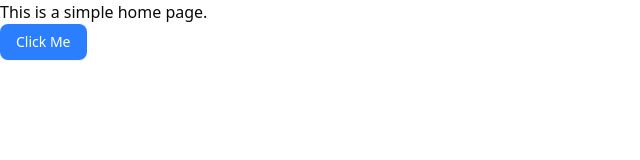
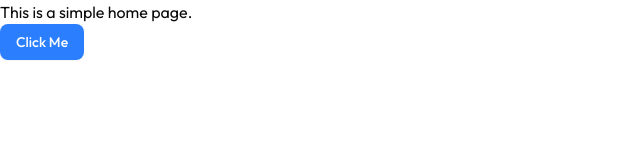
Before and after one commit to raj-projects/ai-short-vid, a Next.js app: page / in a window 1280 px wide. Shown: the top 160 px of the page, without its empty margins (0-640 px from the left). Built offline with nearby package versions, Linux system fonts and the light colour scheme; no server answers.

Commit message:
Updated fonts

```diff
--- a/app/layout.js
+++ b/app/layout.js
@@ -2,29 +2,17 @@ import { Geist, Geist_Mono } from "next/font/google";
 import "./globals.css";
 import { ClerkProvider } from "@clerk/nextjs";
 import Provider from "./provider";
+import { Outfit } from "next/font/google";
 
-const geistSans = Geist({
-  variable: "--font-geist-sans",
+const outfit = Outfit({
   subsets: ["latin"],
 });
-
-const geistMono = Geist_Mono({
-  variable: "--font-geist-mono",
-  subsets: ["latin"],
-});
-
-export const metadata = {
-  title: "Create Next App",
-  description: "Generated by create next app",
-};
 
 export default function RootLayout({ children }) {
   return (
     <ClerkProvider>
       <html lang="en">
-        <body
-          className={`${geistSans.variable} ${geistMono.variable} antialiased`}
-        >
+        <body className={outfit.className}>
           <Provider>{children}</Provider>
         </body>
       </html>
--- a/middleware.js
+++ b/middleware.js
@@ -12,5 +12,5 @@ export default clerkMiddleware((auth, req) => {
 });
 
 export const config = {
-  matcher: ["/dashboard/:path*"], // ✅ Protect only dashboard routes
+  matcher: ["/dashboard/:path*"]
 };
```
